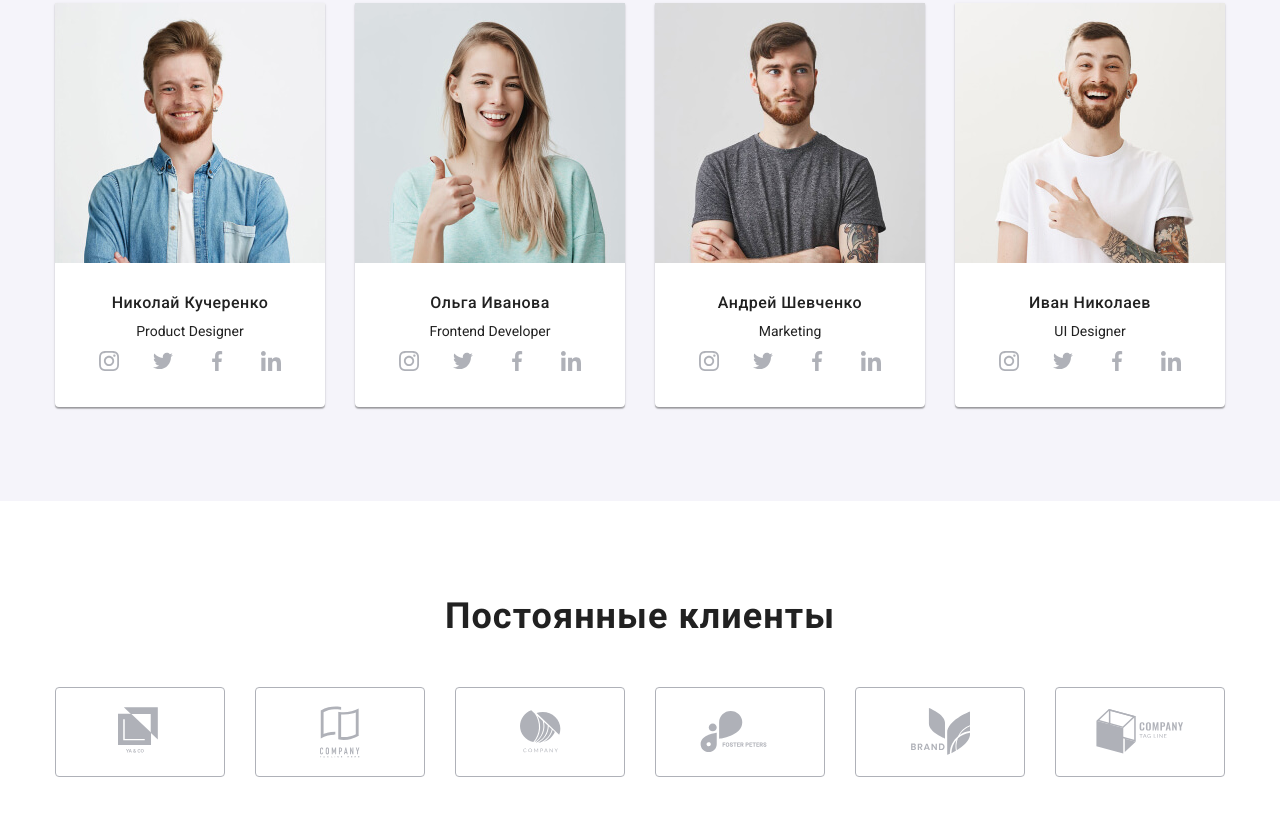
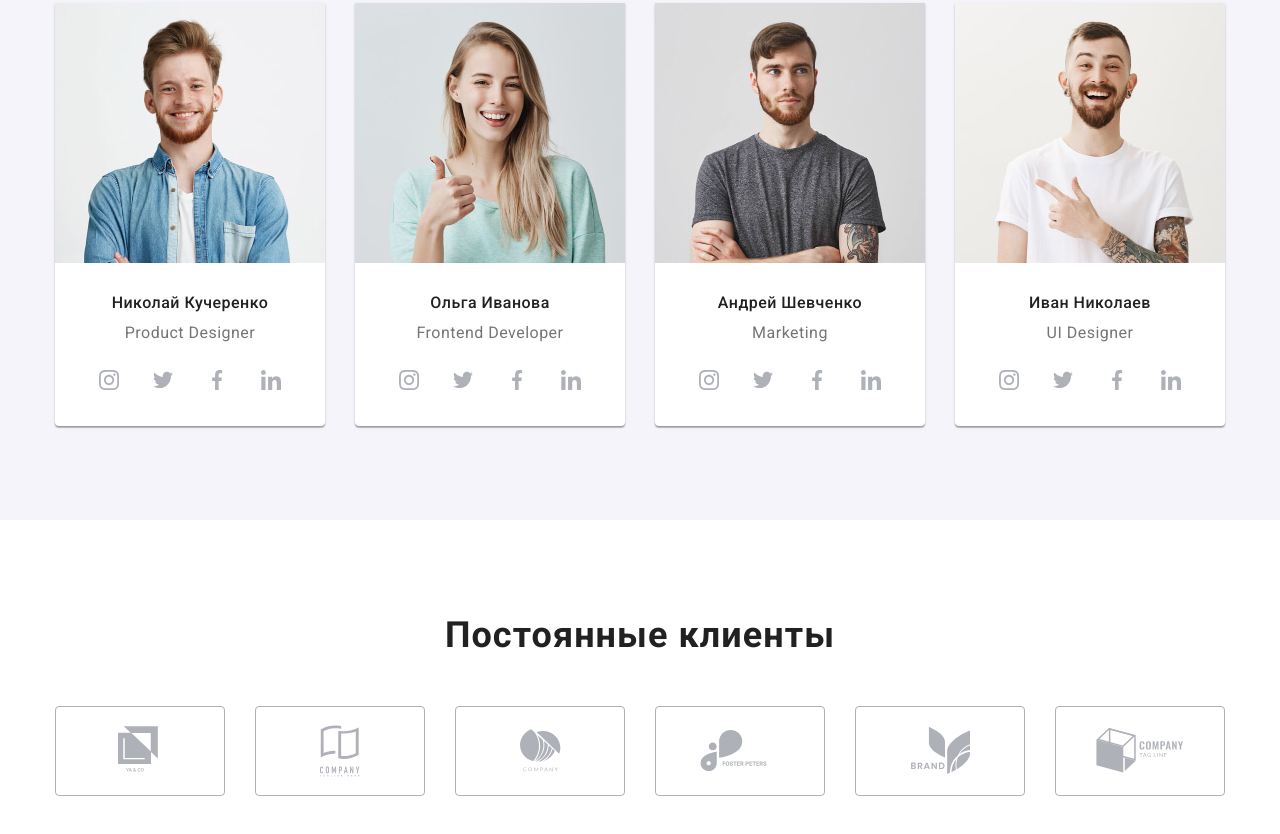
Before and after one commit to VeremchukStanislav/goit-markup-hw-08, a plain HTML site: page index.html in a window 1280 px wide. Shown: the part 1782-2616 px from the top of the page. Drawn offline with Linux system fonts and the light colour scheme.

```diff
--- a/sass/layout/_team.scss
+++ b/sass/layout/_team.scss
@@ -222,8 +222,8 @@
     text-align: center;
     letter-spacing: 0.03em;
     color: $secondary-color-text;
-
-    &-position {
+  }
+  .teamate-position {
     margin-bottom: 16px;
     font-weight: 400;
     font-size: 16px;
@@ -231,7 +231,6 @@
     text-align: center;
     letter-spacing: 0.03em;
     color: $main-color-text;
-    }
   }
   .team-list-social-item-link {
     display: flex;
```
Also changed, not shown: css/main.css, css/main.min.css, 2 other files. Lines whose indentation alone changed are shown as unchanged.
